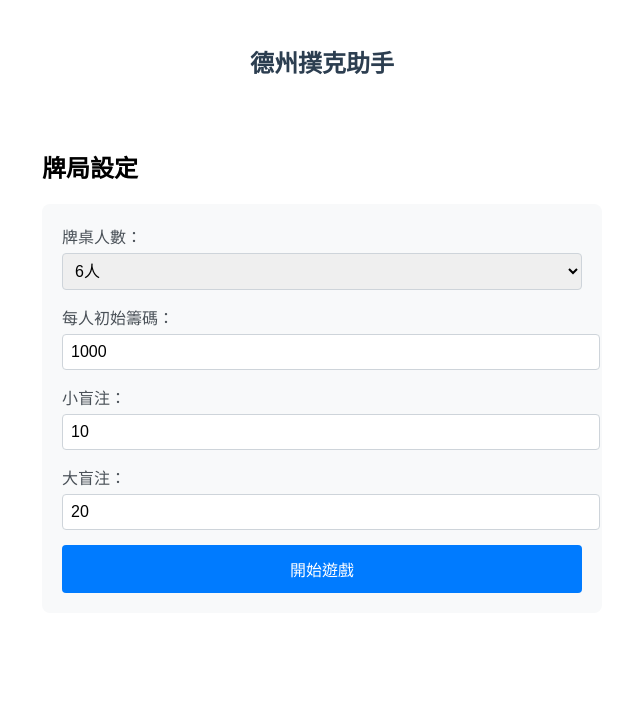
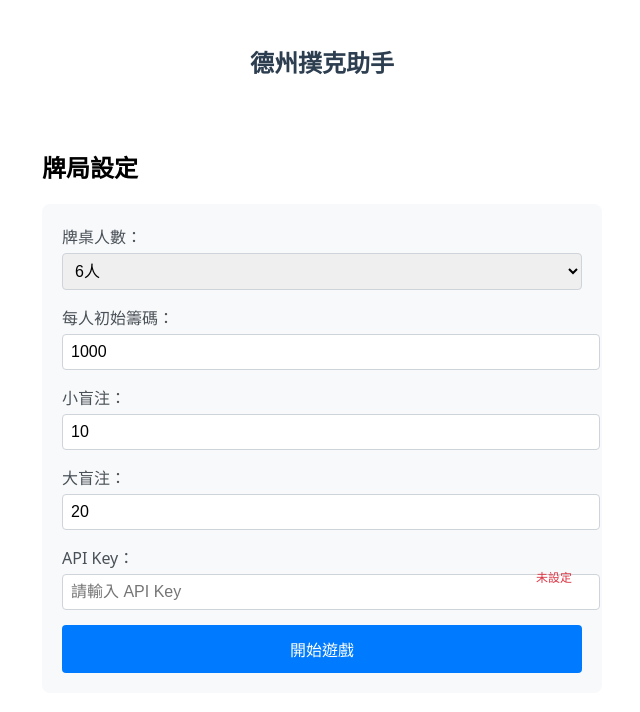
Before and after one commit to kaihg/texas-hold-AI, a Vue app: page / in a window 1280 px wide. Shown: the top 712 px of the page, without its empty margins (318-958 px from the left). Built offline with nearby package versions, Linux system fonts and the light colour scheme.

Commit message:
add api key cache

```diff
--- a/src/components/GameSetup.vue
+++ b/src/components/GameSetup.vue
@@ -24,22 +24,62 @@
         <input type="number" v-model="bigBlind" min="20" step="10">
       </div>
 
+      <div class="input-group">
+        <label>API Key：</label>
+        <input
+          type="password"
+          v-model="apiKey"
+          placeholder="請輸入 API Key"
+          @input="handleApiKeyChange"
+        >
+        <span class="api-key-status" :class="{ 'valid': hasApiKey }">
+          {{ hasApiKey ? '已設定' : '未設定' }}
+        </span>
+      </div>
+
       <button class="submit-btn" @click="startGame">開始遊戲</button>
     </div>
   </div>
 </template>
 
 <script setup>
-import { ref } from 'vue'
+import { ref, onMounted } from 'vue'
+import { getApiKey, setApiKey } from '../services/api'
+
+const emit = defineEmits(['start-game'])
 
 const players = ref(6)
 const initialStack = ref(1000)
 const smallBlind = ref(10)
 const bigBlind = ref(20)
+const apiKey = ref('')
+const hasApiKey = ref(false)
 
-const emit = defineEmits(['start-game'])
+// 處理 API Key 變更
+const handleApiKeyChange = () => {
+  if (apiKey.value) {
+    setApiKey(apiKey.value)
+    hasApiKey.value = true
+  } else {
+    localStorage.removeItem('apiKey')
+    hasApiKey.value = false
+  }
+}
+
+// 檢查是否已有 API Key
+onMounted(() => {
+  const savedApiKey = getApiKey()
+  if (savedApiKey) {
+    apiKey.value = savedApiKey
+    hasApiKey.value = true
+  }
+})
 
 const startGame = () => {
+  if (!hasApiKey.value) {
+    alert('請先設定 API Key')
+    return
+  }
   emit('start-game', {
     players: players.value,
     initialStack: initialStack.value,
@@ -64,6 +104,7 @@ const startGame = () => {
 }
 
 .input-group {
+  position: relative;
   margin-bottom: 15px;
 }
 
@@ -96,4 +137,17 @@ select, input {
 .submit-btn:hover {
   background: #0056b3;
 }
+
+.api-key-status {
+  position: absolute;
+  right: 10px;
+  top: 50%;
+  transform: translateY(-50%);
+  font-size: 12px;
+  color: #dc3545;
+}
+
+.api-key-status.valid {
+  color: #28a745;
+}
 </style>
--- /dev/null
+++ b/src/services/api.js
@@ -0,0 +1,40 @@
+const API_URL = import.meta.env.VITE_API_URL
+
+// 從 localStorage 獲取 API Key
+const getApiKey = () => {
+  return localStorage.getItem('apiKey')
+}
+
+// 儲存 API Key 到 localStorage
+const setApiKey = (key) => {
+  localStorage.setItem('apiKey', key)
+}
+
+// 獲取建議
+const getAdvice = async (gameState) => {
+  const apiKey = getApiKey()
+  if (!apiKey) {
+    throw new Error('請先設定 API Key')
+  }
+
+  const response = await fetch(`${API_URL}/api/advice`, {
+    method: 'POST',
+    headers: {
+      'Content-Type': 'application/json',
+      'Authorization': `Bearer ${apiKey}`
+    },
+    body: JSON.stringify(gameState)
+  })
+
+  if (!response.ok) {
+    throw new Error('API 請求失敗')
+  }
+
+  return response.json()
+}
+
+export {
+  getApiKey,
+  setApiKey,
+  getAdvice
+}
```
